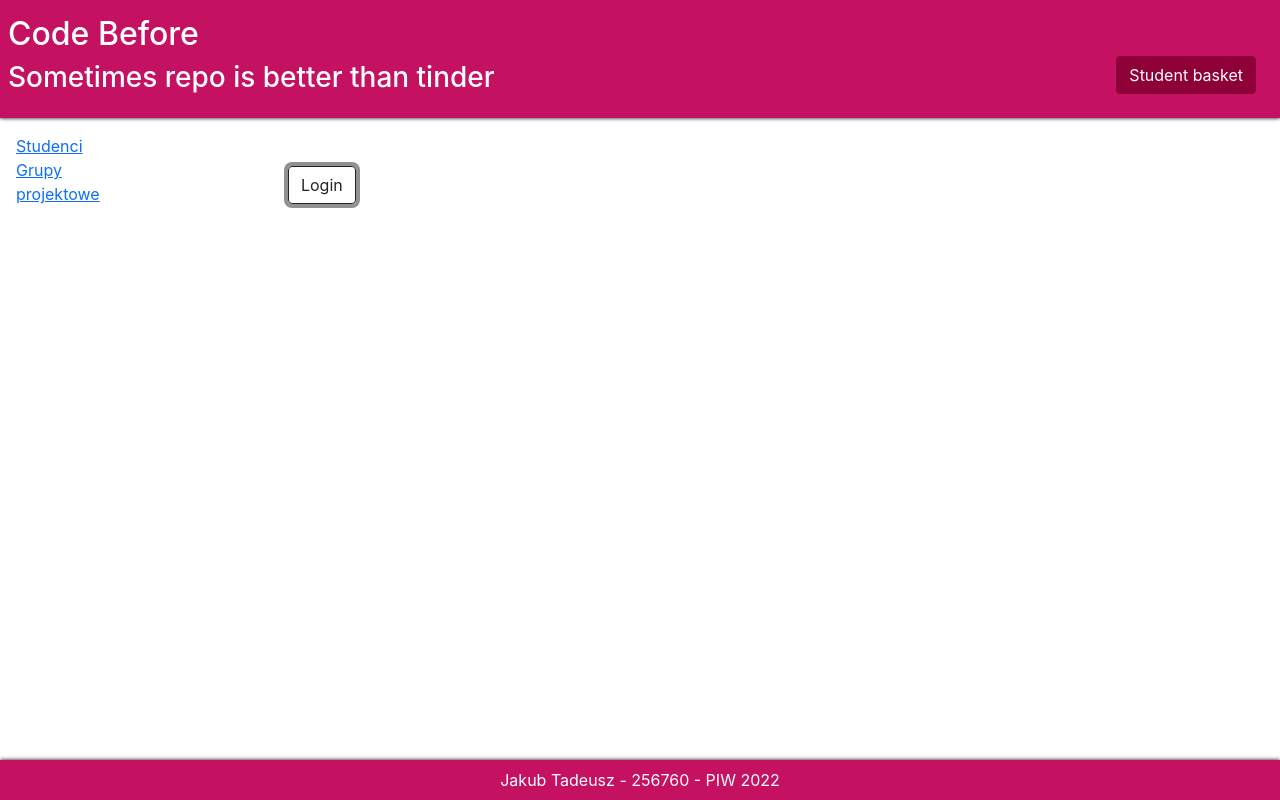
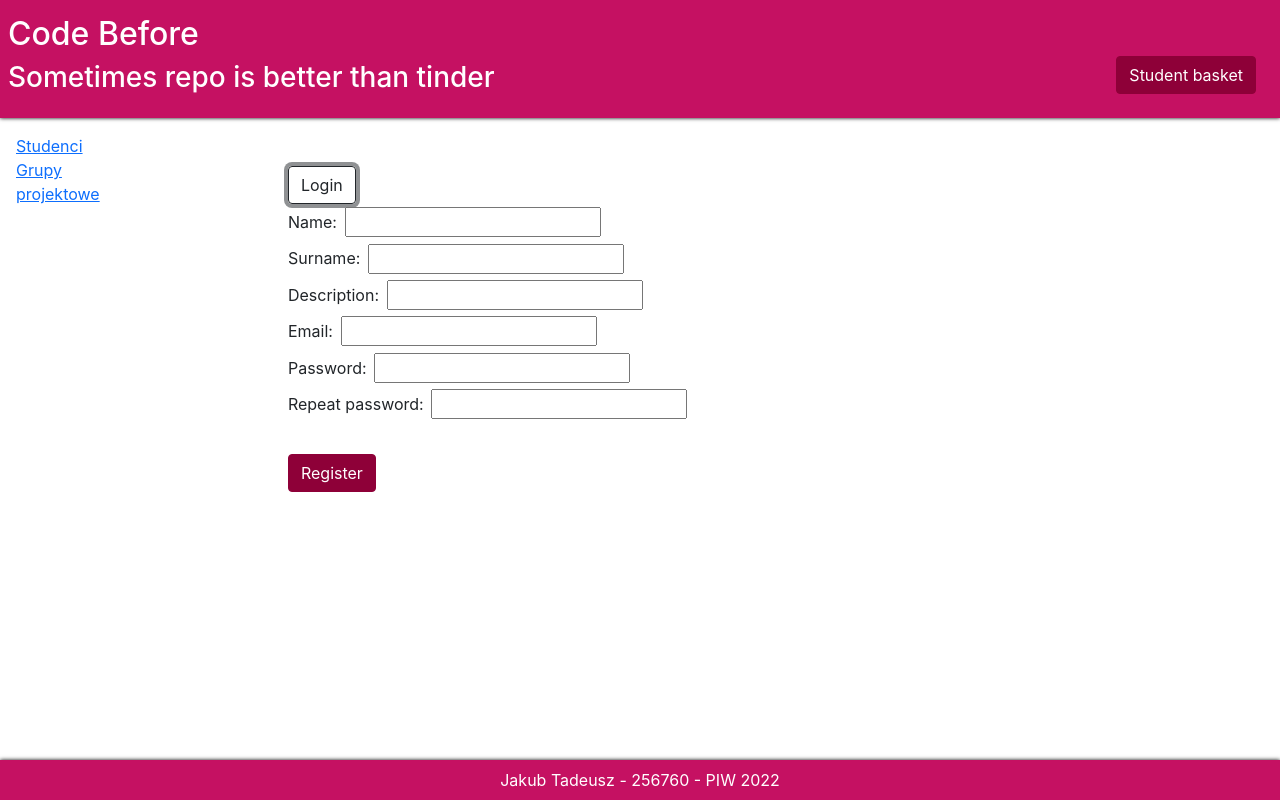
Before and after one commit to jakubtadeusz/PIW_LAB_2022, a React (Create React App) app in the folder Lab4/code-before/: page / in a window 1280 px wide. Both pictures are taken after a click on the button "Register". Built offline with nearby package versions, Linux system fonts and the light colour scheme.

Commit message:
Add logged user to localStorage

```diff
--- a/Lab4/code-before/src/App.js
+++ b/Lab4/code-before/src/App.js
@@ -25,6 +25,19 @@ function App() {
       });
   }, [dispatch]);
 
+  useEffect(()=>{
+    if(loggedUser === null){
+      if(localStorage.logged !== undefined){
+        setLoggedUser(JSON.parse(localStorage.logged));
+      }
+    }
+  }, [loggedUser])
+
+  const logout = () => {
+    setLoggedUser(null);
+    localStorage.removeItem("logged");
+    navigate('/')
+  }
   return (
     <div className="App">
     <LoginProvider value={loggedUser}>
@@ -33,7 +46,9 @@ function App() {
       <h2>Code Before</h2>
       <h3>Sometimes repo is better than tinder</h3>
       </div>
-      {loggedUser !== null&&<div>Logged as: {loggedUser.name} {loggedUser.surname}</div>}
+      {loggedUser !== null&&<div style={{display: "flex", flexDirection: "column", alignItems: "center", marginLeft:"50vw"}}><div>Logged as: {loggedUser.name} {loggedUser.surname}</div>
+      <div><button type='button' className='btn btn-dark' onClick={logout}>Logout</button></div>
+      </div>}
       <div><StudentBasket/></div>
     </header>
     <main>
--- /dev/null
+++ b/Lab4/code-before/src/Hooks/useLocalStorage.js
@@ -0,0 +1,9 @@
+import {useState, useEffect} from 'react'
+export default function useLocalStorage(){
+    const [data, setLocalStorage ] = useState([]);
+    useEffect(() => {
+      setLocalStorage(localStorage);
+    })
+
+    return data;
+}
--- a/Lab4/code-before/src/Pages/AddGroupPage.js
+++ b/Lab4/code-before/src/Pages/AddGroupPage.js
@@ -1,7 +1,8 @@
-import {useState} from "react"
+import {useState, useContext} from "react"
 import "./AddElementPage.css"
 import { useNavigate } from "react-router-dom";
 import GroupService from "../Models/GroupService";
+import { LoginContext } from "../Context/LoginContext";
 
 function AddGroupPage () {
     const [course, setCourse] = useState([]);
@@ -13,6 +14,12 @@ function AddGroupPage () {
     const [memberName, setMemberName] = useState("");
     const [memberEmail, setMemberEmail] = useState("");
     const [memberOccupation, setMemberOccupation] = useState("");
+
+    const student = useContext(LoginContext);
+    if(student !== null && team.length === 0 && memberName === "" && memberSurname === ""){
+        setMemberName(student.name);
+        setMemberSurname(student.surname);
+    }
 
     let navigate = useNavigate();
 
@@ -38,6 +45,10 @@ function AddGroupPage () {
             occupation: memberOccupation,
             email: memberEmail
         }
+        setMemberName("");
+        setMemberSurname("");
+        setMemberOccupation("");
+        setMemberEmail("");
         const newTeam = [...team];
         newTeam.push(member);
         setTeam(newTeam);
@@ -65,10 +76,10 @@ function AddGroupPage () {
                     return <div className="group-member" key={"member_" + i}>{member.name} {member.surname} {member.occupation}</div>
                 })}
                 <div className="add-group-member">
-                    <input type={"text"} placeholder="Wprowadź imię" className="form-control" onChange={(event)=>setMemberName(event.target.value)}></input>
-                    <input type={"text"} placeholder="Wprowadź nazwisko" className="form-control" onChange={(event)=>setMemberSurname(event.target.value)}></input>
-                    <input type={"text"} placeholder="Wprowadź email" className="form-control" onChange={(event)=>setMemberEmail(event.target.value)}></input>
-                    <input type={"text"} placeholder="Wprowadź obowiązki" className="form-control" onChange={(event)=>setMemberOccupation(event.target.value)}></input>
+                    <input type={"text"} placeholder="Wprowadź imię" className="form-control" onChange={(event)=>setMemberName(event.target.value)} value={memberName}></input>
+                    <input type={"text"} placeholder="Wprowadź nazwisko" className="form-control" onChange={(event)=>setMemberSurname(event.target.value)} value={memberSurname}></input>
+                    <input type={"text"} placeholder="Wprowadź email" className="form-control" onChange={(event)=>setMemberEmail(event.target.value)} value={memberEmail}></input>
+                    <input type={"text"} placeholder="Wprowadź obowiązki" className="form-control" onChange={(event)=>setMemberOccupation(event.target.value)} value={memberOccupation}></input>
                     <button type={"button"} className="btn btn-dark" onClick={handleAddMemberButton}>Dodaj</button>
                 </div>
             </div>
--- a/Lab4/code-before/src/Pages/AddStudentPage.js
+++ b/Lab4/code-before/src/Pages/AddStudentPage.js
@@ -4,6 +4,8 @@ import { useNavigate } from "react-router-dom";
 import StudentService from "../Models/StudentService";
 import { useDispatch } from "react-redux";
 import { addStudent } from "../Features/Students/studentsSlice";
+import { LoginContext } from "../Context/LoginContext";
+import {useContext} from 'react'
 
 function AddStudentPage () {
     const [tags, setTags] = useState([]);
@@ -17,6 +19,14 @@ function AddStudentPage () {
     const dispatch = useDispatch();
 
     let navigate = useNavigate();
+
+    const student = useContext(LoginContext);
+    if(student !== null && name === "" && surname === ""){
+        setName(student.name);
+        setSurname(student.surname);
+    }
+
+
 
     const handleBackButton = () => {
         navigate("..")
@@ -50,11 +60,11 @@ function AddStudentPage () {
         <button type="button" className="btn btn-dark" onClick={handleBackButton}>Cofnij</button>
         <div className="student-info">
             <div>Imię: </div>
-            <input type={"text"} placeholder="Wprowadź imię" className="form-control" onChange={(event)=>setName(event.target.value)}></input>
+            <input type={"text"} placeholder="Wprowadź imię" className="form-control" onChange={(event)=>setName(event.target.value)} value={name}></input>
         </div>
         <div className="student-info">
             <div>Nazwisko: </div>
-            <input type={"text"} placeholder="Wprowadź nazwisko" className="form-control" onChange={(event)=>setSurname(event.target.value)}></input>
+            <input type={"text"} placeholder="Wprowadź nazwisko" className="form-control" onChange={(event)=>setSurname(event.target.value)} value={surname}></input>
         </div>
         <div className="student-info">
             <div>Email: </div>
--- a/Lab4/code-before/src/Pages/GroupsPage.js
+++ b/Lab4/code-before/src/Pages/GroupsPage.js
@@ -1,11 +1,11 @@
 import React from 'react';
+import { LoginContext } from '../Context/LoginContext';
 import GroupService from '../Models/GroupService'
 import GroupComponent from './Components/GroupComponent';
 import GroupSearch from './Components/GroupSearch';
 import './ElementsPage.css'
 
 class GroupsPage extends React.Component {
-
     constructor (props) {
         super(props);
 
@@ -18,9 +18,14 @@ class GroupsPage extends React.Component {
         }
 
         this.navigate = props.navigate;
+
+
     }
 
     componentDidMount(){
+        if(this.context === null){
+            this.navigate("/")
+        }
         GroupService.getGroups().then(groups=>{
             console.log(groups);
             this.setState({groups: groups});
@@ -70,5 +75,6 @@ class GroupsPage extends React.Component {
         );
     }
 }
+GroupsPage.contextType = LoginContext;
 
 export default GroupsPage;
--- a/Lab4/code-before/src/Pages/LoginPage.js
+++ b/Lab4/code-before/src/Pages/LoginPage.js
@@ -1,14 +1,33 @@
-import {useState} from 'react'
-import { useSelector } from 'react-redux';
+import {useState, useEffect, useContext} from 'react'
+import { useDispatch, useSelector } from 'react-redux';
 import { useNavigate } from 'react-router-dom';
+import { LoginContext } from '../Context/LoginContext';
+import { addStudent } from '../Features/Students/studentsSlice';
+import useLocalStorage from '../Hooks/useLocalStorage';
 
 export default function LoginPage(props){
     const [isLogin, setIsLogin] = useState(true);
     const [login, setLogin] = useState("");
     const [password, setPassword] = useState("");
+    const [repeatPassword, setRepeatPassword] = useState("");
+    const [showError, setShowError] = useState(false);
+    const [name, setName] = useState("");
+    const [surname, setSurname] = useState("");
+    const [description, setDescription] = useState("");
+    const [email, setEmail] = useState("");
+    const localStorage = useLocalStorage();
 
     const students = useSelector(state=>state.students.students);
     const navigate = useNavigate();
+    const dispatch = useDispatch();
+    let context = useContext(LoginContext);
+
+    useEffect(() => {
+    console.log(context)
+      if(context !== null){
+          navigate("/students")
+      }
+    }, [context])
 
     const changeToRegister = () =>{
         setIsLogin(false);
@@ -24,7 +43,26 @@ export default function LoginPage(props){
             props.setLoggedUser(null);
         }else{
             props.setLoggedUser(logged[0]);
+            localStorage.setItem("logged", JSON.stringify(logged[0]))
             navigate('/students')
+        }
+    }
+
+    const handleRegister = () => {
+        if(password === repeatPassword){
+            const student = {
+                name: name,
+                surname: surname,
+                description: description,
+                email: email,
+                date: Date.now()
+            }
+            dispatch(addStudent(student));
+            props.setLoggedUser(student);
+            localStorage.setItem("logged", JSON.stringify(student))
+            navigate('/students')
+        }else{
+            setShowError(true);
         }
     }
 
@@ -33,12 +71,21 @@ export default function LoginPage(props){
             <div>{isLogin?<button type='button' className='btn btn-outline-dark' onClick={changeToRegister}>Register</button>:<button type='button' className='btn btn-outline-dark' onClick={changeToLogin}>Login</button>}</div>
             {isLogin?
             <div>
-                <div>Login: <input type={"text"} onChange={e=>setLogin(e.target.value)} value={login}></input></div>
+                <div>Login (name + surname): <input type={"text"} onChange={e=>setLogin(e.target.value)} value={login}></input></div>
                 <div>Password: <input type={"password"} onChange={e=>setPassword(e.target.value)} value={password}></input></div>
                 <div><button type='button' className='btn btn-dark' onClick={handleLogin}>Login</button></div>
             </div>
             :
-            <div></div>
+            <div>
+                <div>Name: <input type={"text"} onChange={e=>setName(e.target.value)} value={name}></input></div>
+                <div>Surname: <input type={"text"} onChange={e=>setSurname(e.target.value)} value={surname}></input></div>
+                <div>Description: <input type={"text"} onChange={e=>setDescription(e.target.value)} value={description}></input></div>
+                <div>Email: <input type={"email"} onChange={e=>setEmail(e.target.value)} value={email}></input></div>
+                <div>Password: <input type={"password"} onChange={e=>setPassword(e.target.value)} value={password}></input></div>
+                <div>Repeat password: <input type={"password"} onChange={e=>setRepeatPassword(e.target.value)} value={repeatPassword}></input></div>
+                <div><button type='button' className='btn btn-dark' onClick={handleRegister}>Register</button></div>
+                {showError&&<div>Passwords not matching</div>}
+            </div>
             }
         </div>
     )
```
Also changed, not shown: Lab4/code-before/src/Pages/StudentsPage.js (+13 -1 lines), 1 other file (tests, documents, lock files or other folders).
